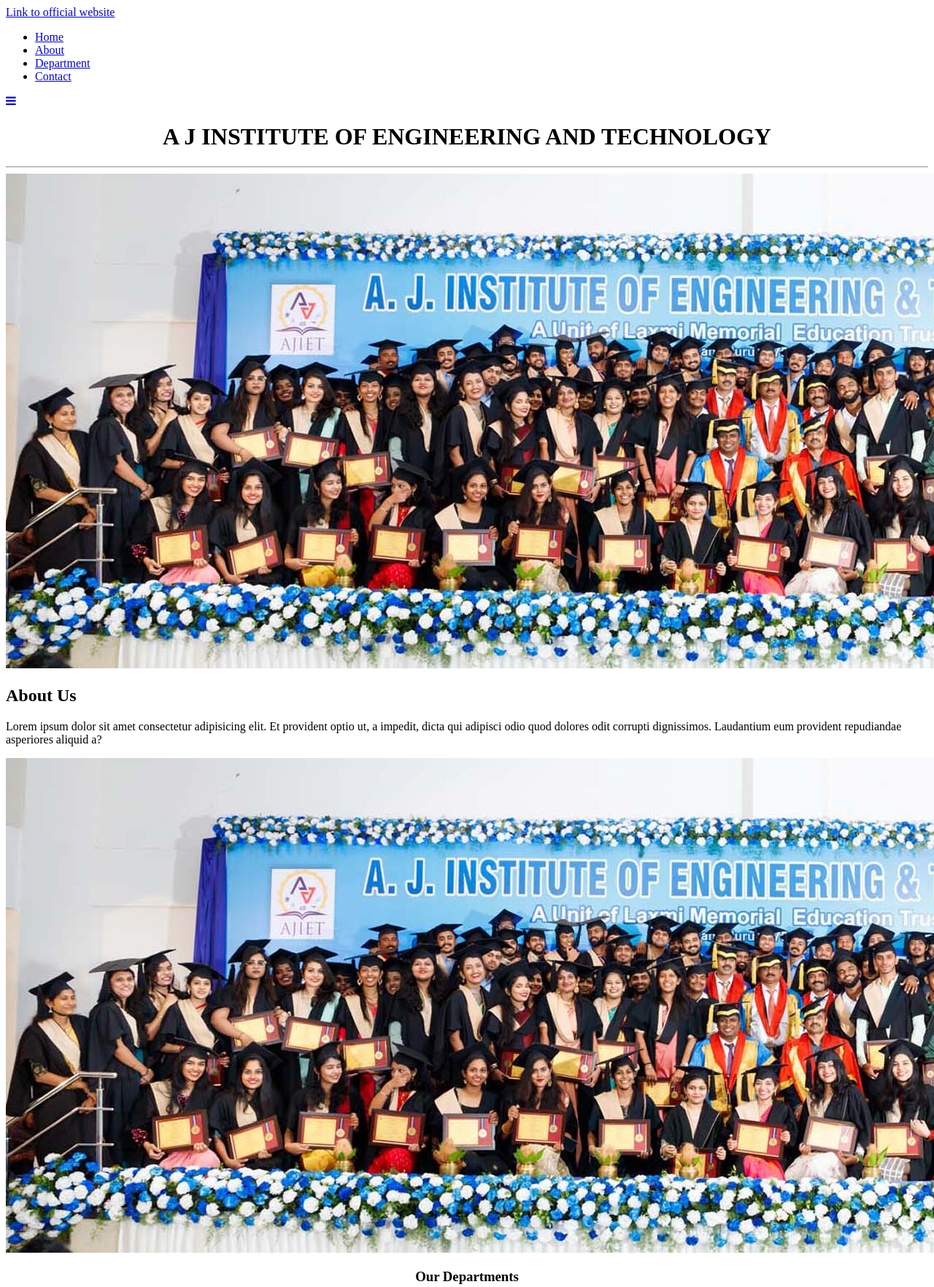
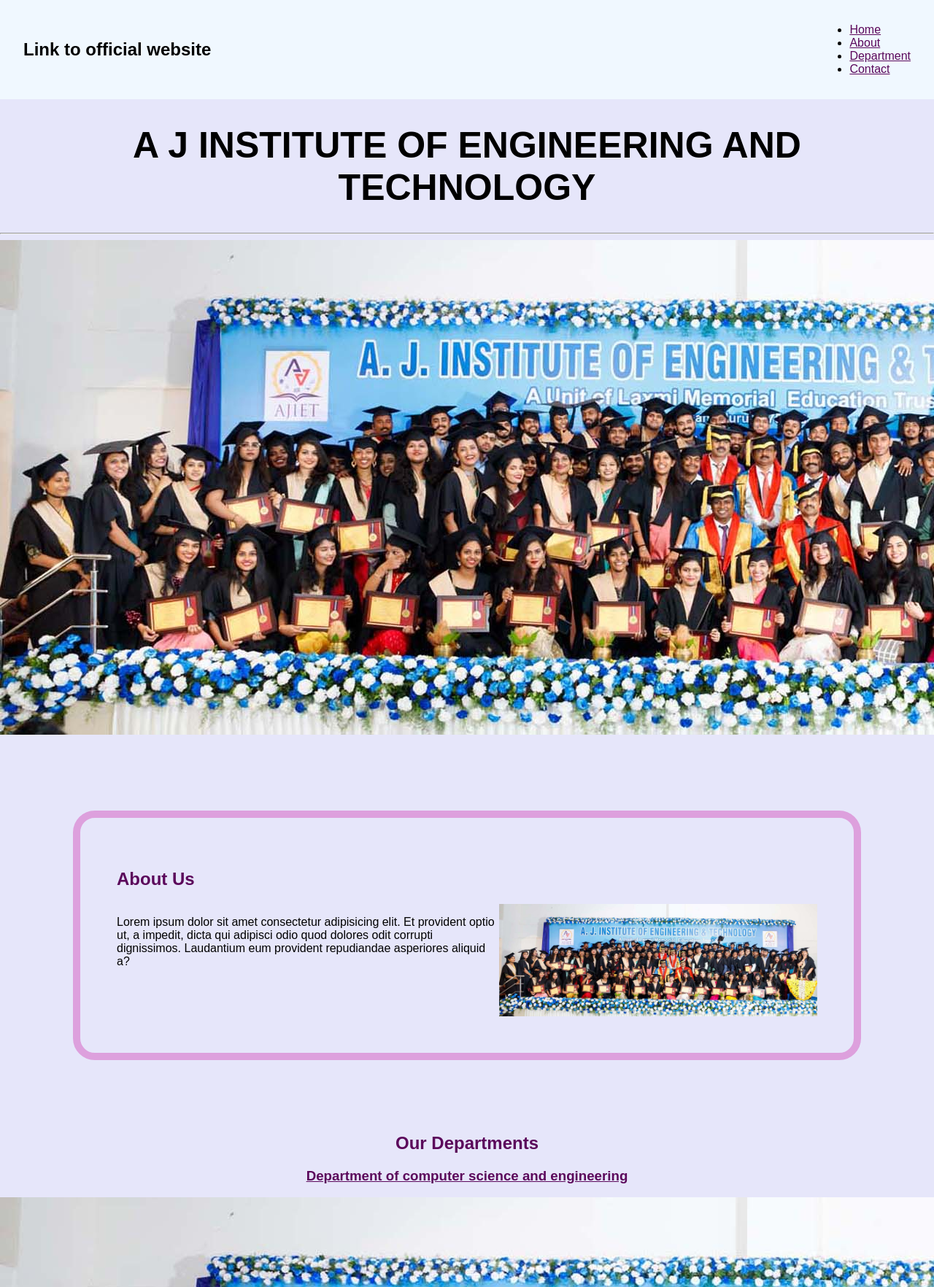
Before and after one commit to Dhanya212/web_tec_workshop, a plain HTML site: page index.html in a window 1280 px wide. Shown: the top 1764 px of the page at 73% size. Drawn offline with Linux system fonts and the light colour scheme.

Commit message:
upadates in style

```diff
--- a/index.html
+++ b/index.html
@@ -3,7 +3,9 @@
 <head>
     <meta charset="UTF-8">
     <meta name="viewport" content="width=device-width, initial-scale=1.0">
+
     <link rel="stylesheet" href="https://cdnjs.cloudflare.com/ajax/libs/font-awesome/4.7.0/css/font-awesome.css">
+    <link rel="stylesheet" href="style.css">
     <title>AJIET</title>
 </head>
 <body>
@@ -34,9 +36,9 @@
 
 </section>
 <center>
-    <h3>
+    <h2>
         Our Departments
-    </h3>
+    </h2>
     <div class="dep-card">
         <a href="cse.html">
         <div class="dep-card">
--- /dev/null
+++ b/style.css
@@ -0,0 +1,82 @@
+*{
+    box-sizing: border-box;
+scroll-behavior: smooth;
+}
+body{
+    background-color: lavender;
+    font-family: sans-serif;
+    margin:0;
+}
+h1{
+    font-size: 50px;
+    background-color: lavender;
+    color: black;
+}
+section{
+    border: 10px solid plum;
+    margin: 100px;
+    padding: 50px;
+    color: black;
+    border-radius: 30px;
+    height: fit-content;
+}
+h2,a{
+    color: rgb(91, 7, 91);
+}
+button{
+background-color: rgb(63, 235, 235);
+}
+.navbar{
+    display:flex;
+    justify-content:space-between;
+    align-items: center;
+    padding:1rem 2rem;
+    background-color: aliceblue;
+    position: relative;
+}
+.logo{
+    font-size: 1.5rem;
+    font-weight: bold;
+    color:black ;
+    text-decoration:none;
+}
+.nav-links{
+    list-style: none;
+    margin: 0;
+    padding: 0;
+    display: flex;
+
+}
+.nav-links li{
+    margin-right: 1rem;
+
+}
+.nav-links a{
+    text-decoration: none;
+    padding: 0.5rem 1rem;
+    transition: 0.5s;
+}
+.nav-links a:hover{
+    background-color: rgba(243, 208, 208, 0.938);
+}
+.navbar .icon{
+display: none;
+}
+
+.about-grid{
+    display: grid;
+    grid-template-columns: auto auto;
+    grid: 1rem;
+}
+.about-grid img{
+    width: 100%;
+}
+.dep-cards{
+    display: flex;
+    flex-wrap: wrap;
+    width: 100%;
+    gap: 20px;
+    margin-bottom: 5rem;
+    justify-content: space-around;
+    align-items: stretch;
+}
```
